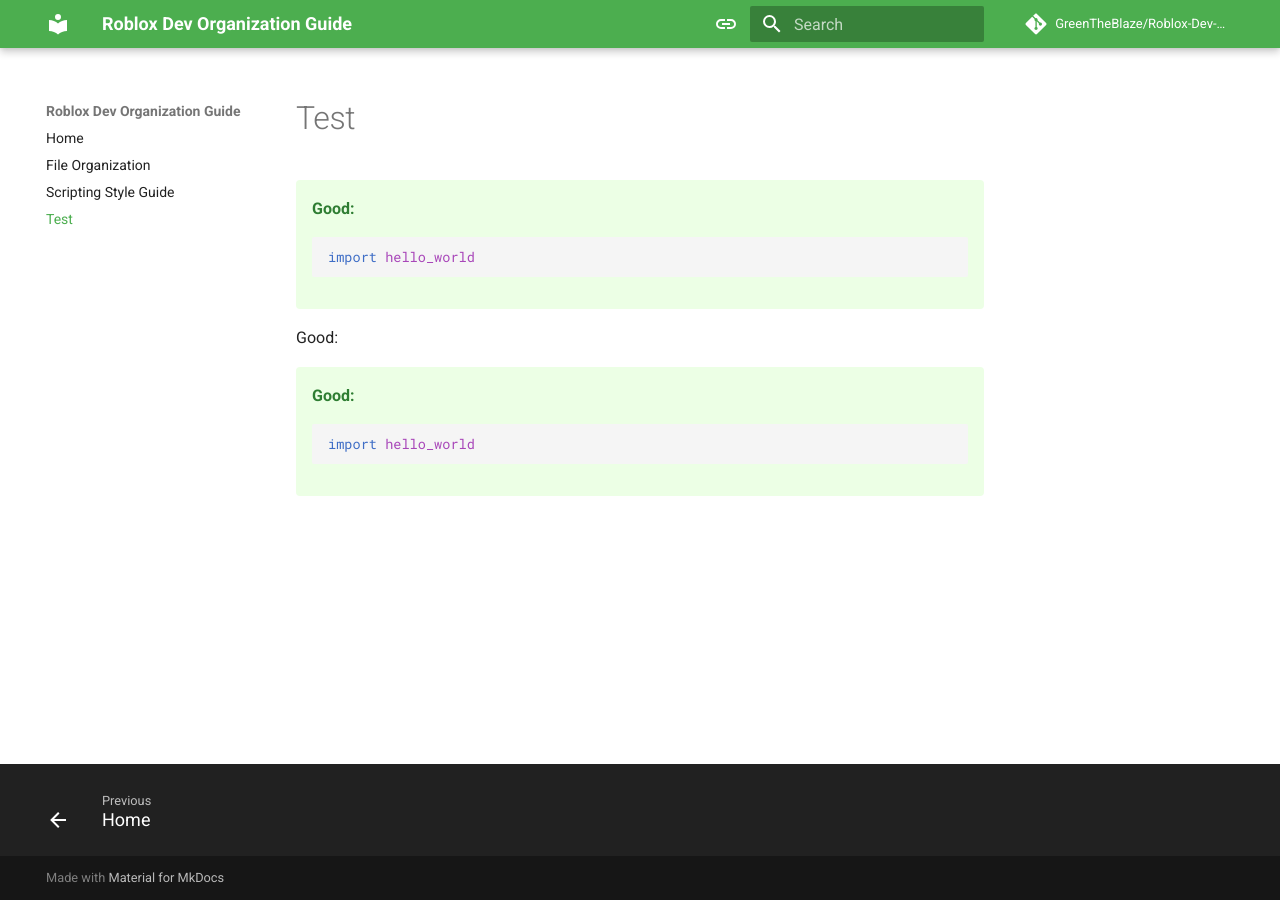
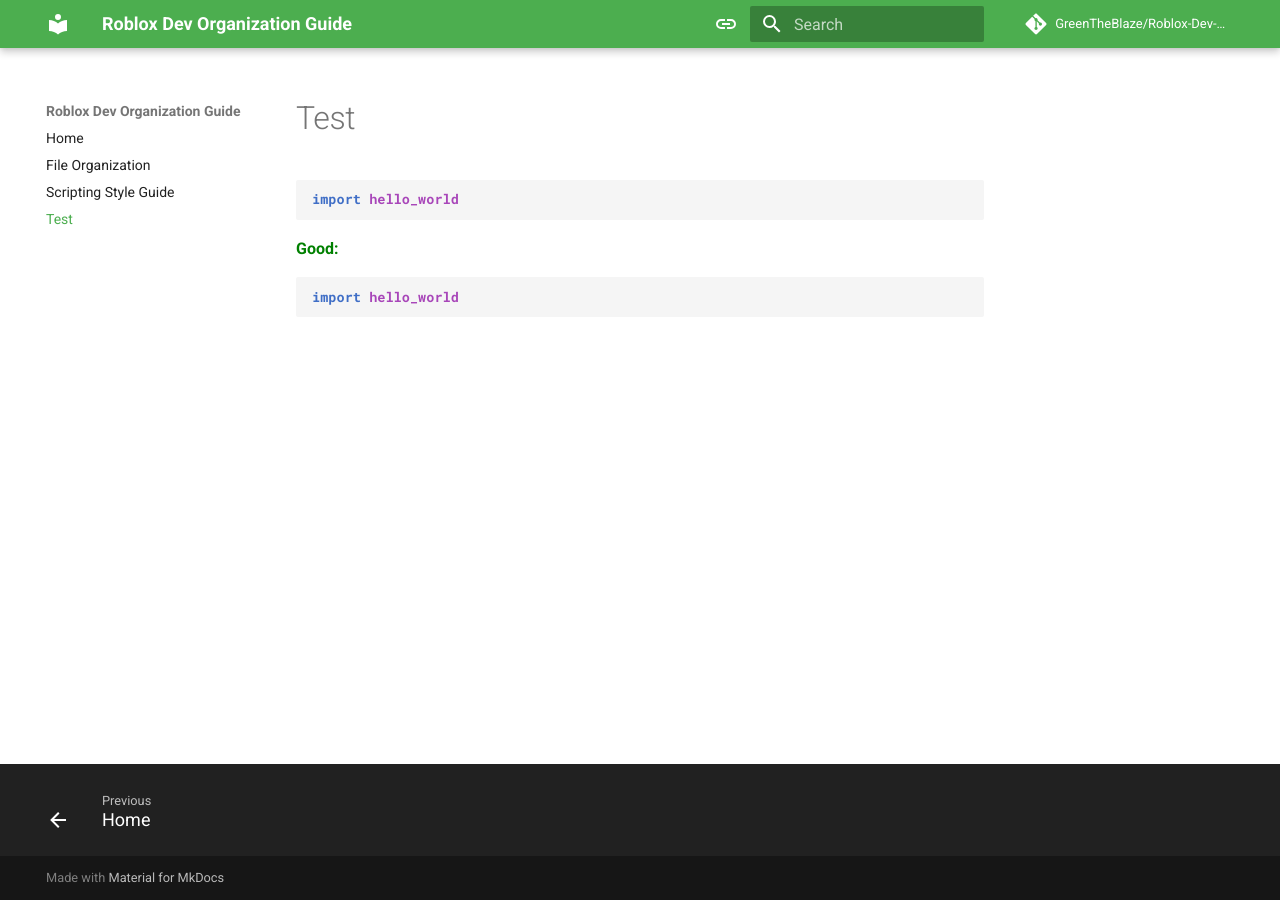
Before and after one commit to GreenTheBlaze/Roblox-Dev-Organization-Guide, an MkDocs documentation site: the page built from docs/test-code.md, in a window 1280 px wide. Built offline with MkDocs 1.6.1 and Material for MkDocs 9.7.7, drawn with Linux system fonts in a browser that asks for light colours; comment, search, counter and statistics services are not loaded.

Commit message:
Update extra.css

```diff
--- a/docs/stylesheets/extra.css
+++ b/docs/stylesheets/extra.css
@@ -81,20 +81,20 @@
 
 
 /* Add label above .style-good blocks */
-.md-typeset .highlight.style-good::before {
-  content: "Good:";
-  display: block;
-  color: #2e7d32; /* green */
+.md-typeset .style-good {
+  color: green;
   font-weight: bold;
   margin-bottom: 0.25em;
 }
 
-/* Apply green background */
-.md-typeset .highlight.style-good {
+/* Green background for code blocks with .style-good */
+.md-typeset pre > code.style-good {
   background-color: #ecffe5;
+  display: block;
   padding: 1em;
   border-radius: 4px;
 }
+
 
 /*
 .highlight.good pre {
```
